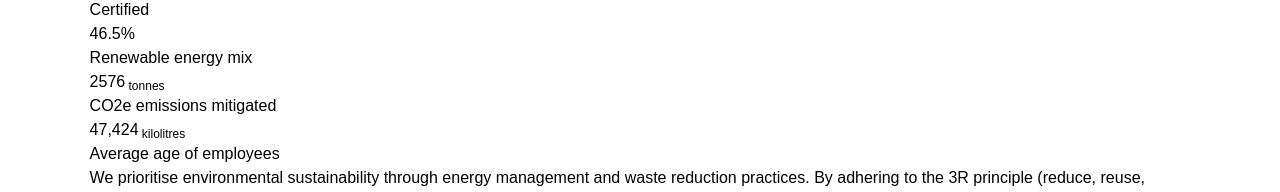
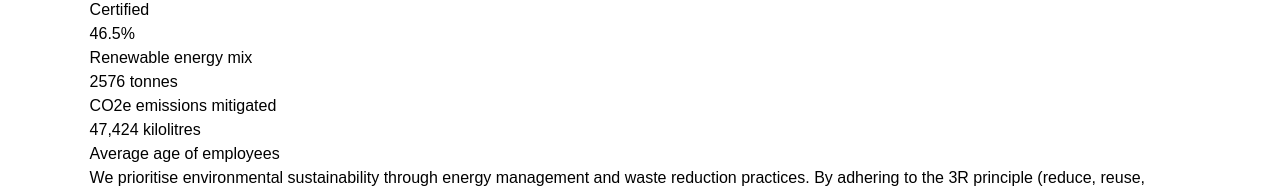
Before and after one commit to mayank7463/HIL, a React (Vite) app: page /social in a window 1280 px wide. Shown: the part 363-555 px from the top of the page. Built offline with nearby package versions, Linux system fonts and the light colour scheme; what chartjs-plugin-datalabels would draw is missing.

Commit message:
correction done

```diff
--- a/src/Pages/Governance/Governance.jsx
+++ b/src/Pages/Governance/Governance.jsx
@@ -26,11 +26,11 @@ function Governance() {
                     <span className='bg-[#807f7f] text-white'>Renewable energy mix</span>
                 </div>
                 <div>
-                    <p className='text-3xl font-extrabold py-4'>2576<sub> tonnes</sub></p>
+                    <p className='text-3xl font-extrabold py-4'>2576<span className='text-xl font-extrabold'> tonnes</span></p>
                     <span className='bg-[#807f7f] text-white'>CO2e emissions mitigated </span>
                 </div>
                 <div>
-                    <p className='text-3xl font-extrabold py-4'>47,424<sub> kilolitres</sub></p>
+                    <p className='text-3xl font-extrabold py-4'>47,424<span className='text-xl font-extrabold'> kilolitres</span></p>
                     <span className='bg-[#807f7f] text-white'>Average age of employees</span>
                 </div>
            </div>
@@ -133,7 +133,7 @@ function Governance() {
                         <span className='bg-[#807f7f] text-white'> Direct beneficiaries</span>
                     </div>
                     <div>
-                        <p className='text-3xl font-extrabold py-4'>₹4<sub> crore</sub></p>
+                        <p className='text-3xl font-extrabold py-4'>₹4<span className='text-xl font-extrabold'> crore</span></p>
                         <span className='bg-[#807f7f] text-white'>Average tenure of employees</span>
                     </div>
                 </div>
```
